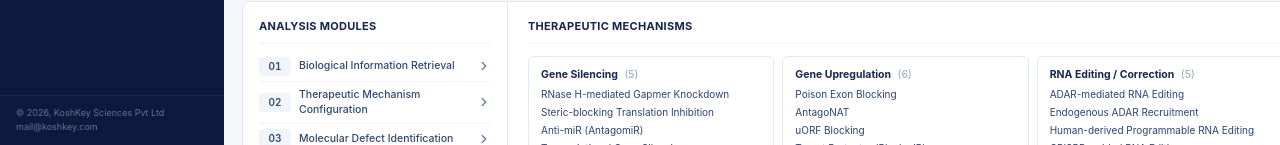
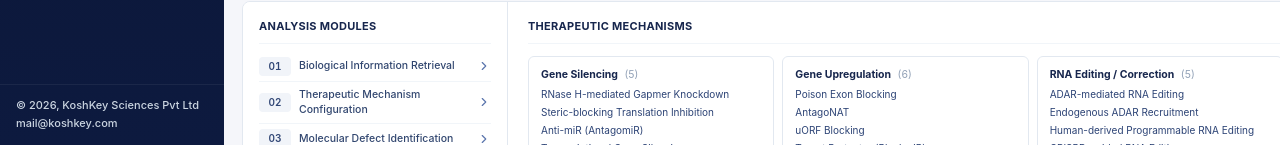
Before and after one commit to Harshini-Suresha/rna-therapeutics-ai, a Next.js app in the folder frontend/: page / in a window 1280 px wide. Shown: the part 655-800 px from the top of the page. Built offline with nearby package versions, Linux system fonts and the light colour scheme; no server answers.

Commit message:
Make sidebar footer text bolder and more readable
Bump font size from 9px to 11px, add font-medium, use slate-300
instead of slate-500 for better contrast on dark background.

```diff
--- a/frontend/components/Sidebar.tsx
+++ b/frontend/components/Sidebar.tsx
@@ -131,10 +131,10 @@ export default function Sidebar() {
         ))}
       </nav>
 
-      <div className="px-4 py-2.5 text-[9px] text-white border-t border-white/[0.06] leading-relaxed">
-        <span className="text-slate-500">© 2026, KoshKey Sciences Pvt Ltd</span>
+      <div className="px-4 py-3 text-[11px] font-medium leading-relaxed border-t border-white/[0.06]">
+        <span className="text-slate-300">&copy; 2026, KoshKey Sciences Pvt Ltd</span>
         <br />
-        <a href="mailto:mail@koshkey.com" className="text-slate-500 hover:text-slate-300 transition-colors">
+        <a href="mailto:mail@koshkey.com" className="text-slate-300 hover:text-white transition-colors">
           mail@koshkey.com
         </a>
       </div>
```
